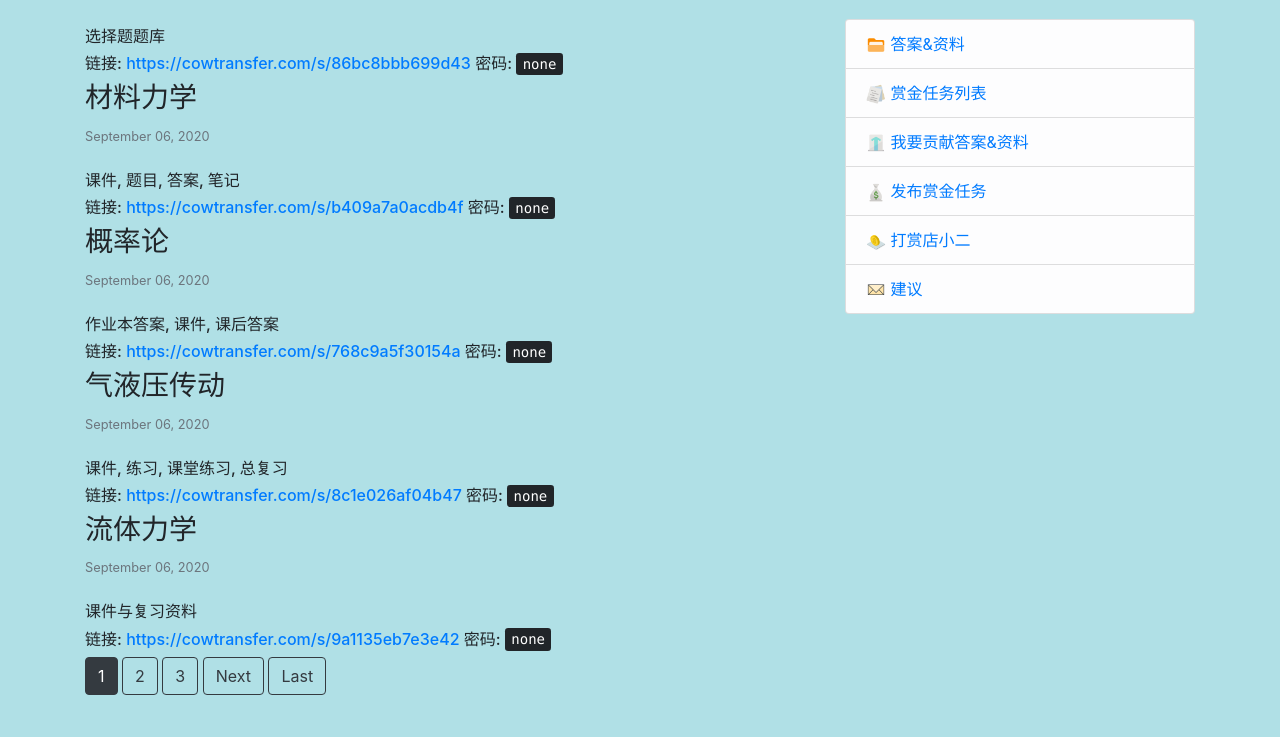
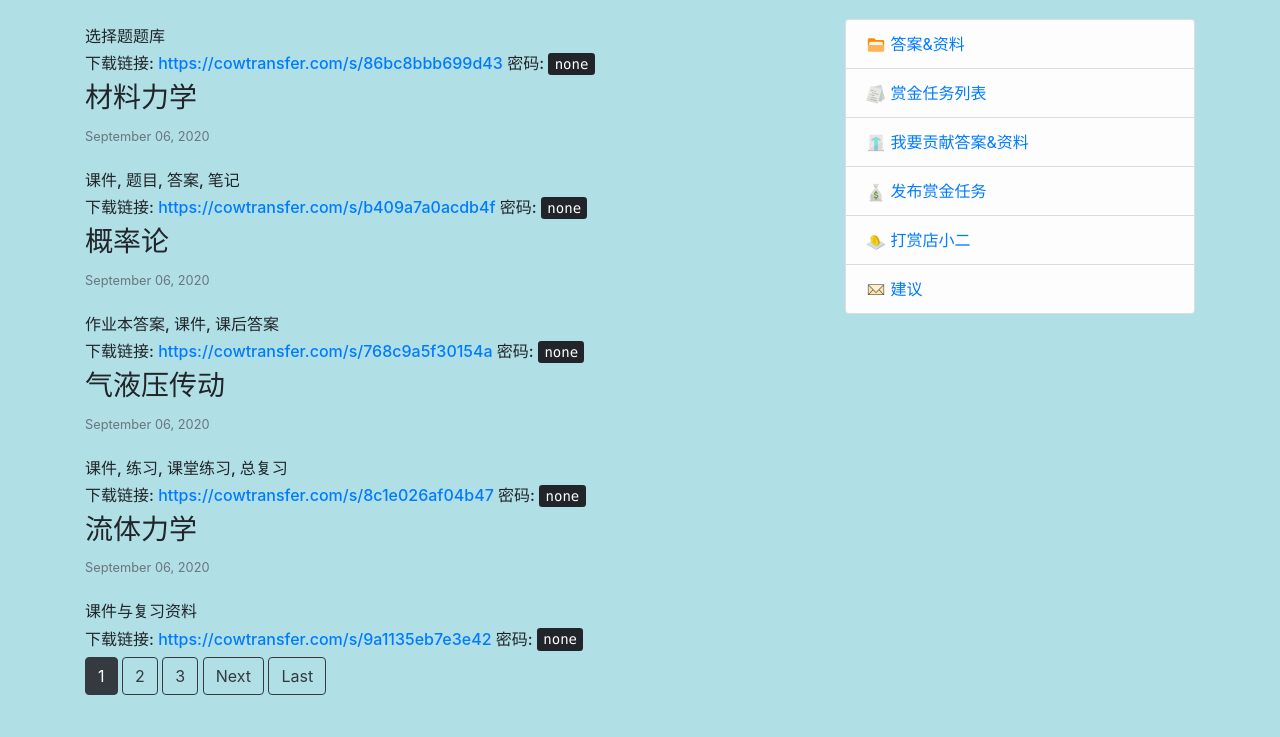
Before and after one commit to caoxuCarlos/htyw_ecust, a Django app: page /homepage/ in a window 1280 px wide. Shown: the part 63-800 px from the top of the page. Run offline with Django 3.2, Linux system fonts and the light colour scheme; data comes from the database, SQL or seed files in the repository; both versions use the stored data as it was after the commit; parts of the project's set-up code (start-up, migrations or seed data) failed here and were passed over; some libraries are stand-ins or nearby versions.

Commit message:
add resource

```diff
--- a/ht/main_page/templates/main_page/results.html
+++ b/ht/main_page/templates/main_page/results.html
@@ -17,7 +17,7 @@
             <div class="separator"></div>
             <div class="row">
                 <div class="col-10 text-warp">
-                    <h6 class="text-break">链接: <a href="{{ result.location}}">{{ result.location}}</a>
+                    <h6 class="text-break">下载链接: <a href="{{ result.location}}">{{ result.location}}</a>
                         密码: <kbd>{{ result.key}}</kbd>
                     </h6>
                 </div>
--- a/ht/main_page/templates/main_page/welcome.html
+++ b/ht/main_page/templates/main_page/welcome.html
@@ -19,7 +19,7 @@
         <div class="separator"></div>
         <div class="row">
             <div class="col-10 text-warp">
-                <h6 class="text-break">链接: <a href="{{ resource.location}}">{{ resource.location}}</a>
+                <h6 class="text-break">下载链接: <a href="{{ resource.location}}">{{ resource.location}}</a>
                     密码: <kbd>{{ resource.key}}</kbd>
                 </h6>
             </div>
```
Also changed, not shown: ht/db.sqlite3.
